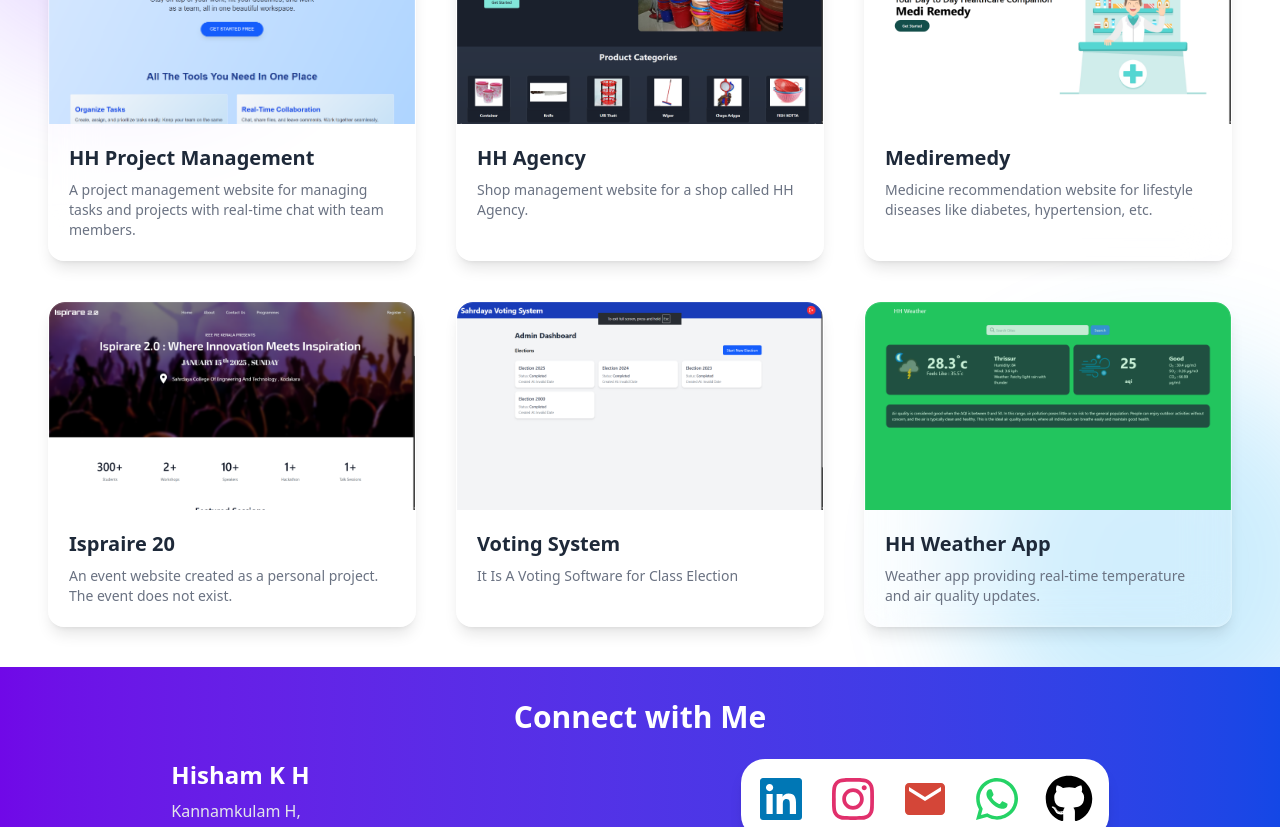
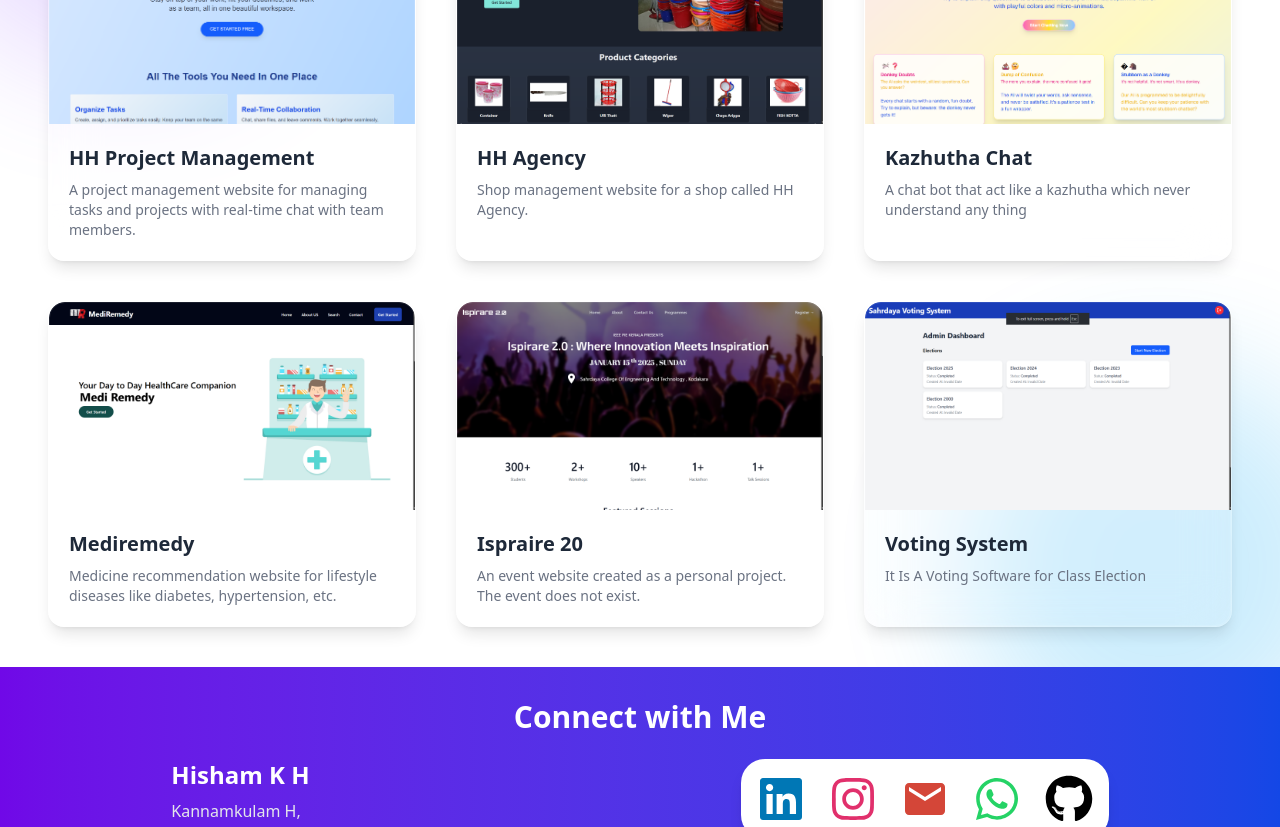
Before and after one commit to hisham1665/my-portfolio, a React (Vite) app: page / in a window 1280 px wide. Shown: the part 1580-2407 px from the top of the page. Built offline with nearby package versions, Linux system fonts and the light colour scheme.

Commit message:
added akzhutha to the project

```diff
--- a/src/components/Projects.jsx
+++ b/src/components/Projects.jsx
@@ -13,6 +13,13 @@ const projectsitems = [
     description: "Shop management website for a shop called HH Agency.",
     image: "/screenshots/3.png",
     link: "https://hh-agency.onrender.com/",
+  },
+  {
+    title: "Kazhutha Chat",
+    description:
+      "A chat bot that act like a kazhutha which never understand any thing",
+    image: "/screenshots/4.png",
+    link: "https://kazhutha.vercel.app/",
   },
   {
     title: "Mediremedy",
@@ -34,13 +41,6 @@ const projectsitems = [
       "It Is A Voting Software for Class Election",
     image: "/screenshots/5.png",
     link: "https://shr-voting.onrender.com/",
-  },
-  {
-    title: "HH Weather App",
-    description:
-      "Weather app providing real-time temperature and air quality updates.",
-    image: "/screenshots/4.png",
-    link: "https://weather-xfiq.vercel.app/",
   },
 ];
 
```
Also changed, not shown: public/screenshots/4.png.
